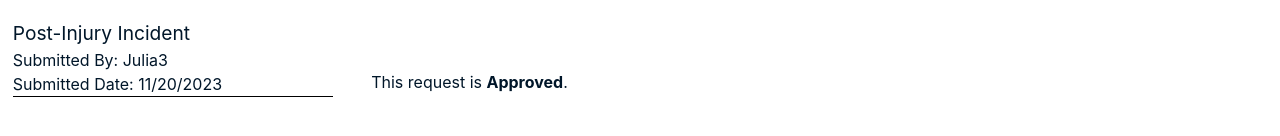
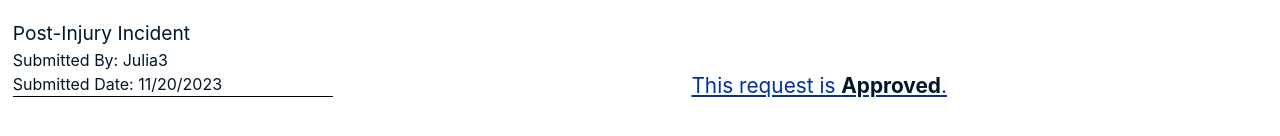
Before and after one commit to ITWS-capstone-team6/Drug-Abatement-Compliance-Portal, a React (Vite) app in the folder Frontend/: page /admin-dashboard in a window 1280 px wide. Both pictures are taken after a click on the element 172 px from the left and 290 px from the top of the page. Shown: the part 640-776 px from the top of the page. Built offline with nearby package versions, Linux system fonts and the light colour scheme; what amazon-cognito-identity-js would draw is missing.

Commit message:
button placement changes

```diff
--- a/Frontend/src/routes/adminDashboard.css
+++ b/Frontend/src/routes/adminDashboard.css
@@ -40,8 +40,6 @@
     overflow-y: scroll;
 }
 .button-group {
-    position: absolute;
-    bottom:5%;
     height: 8vh;
     text-align: center;
 }
--- a/Frontend/src/routes/adminDashboard.jsx
+++ b/Frontend/src/routes/adminDashboard.jsx
@@ -144,7 +144,7 @@ export default function AdminDashboard() {
                             {selectedRequestPending ? <div className="button-group">
                                 <button type="button" className="approve" onClick={()=>handleRequest("Approved")}>Approve</button>
                                 <button type="button" className="deny" onClick={()=>handleRequest("Denied")}>Deny</button>
-                            </div> : <p>This request is <span style={{fontWeight: 'bold'}}>{selectedRequest.status}</span>.</p>}
+                            </div> : <p style={{ fontSize: '1.3em', textDecoration: 'underline', color: '#002FA7', textAlign: 'center'}}>This request is <span style={{fontWeight: 'bold'}}>{selectedRequest.status}</span>.</p>}
 
                         </div>
                             : <p style={{ fontSize: '1.5em', textAlign: 'center'}}>Select a form to read</p>}
```
